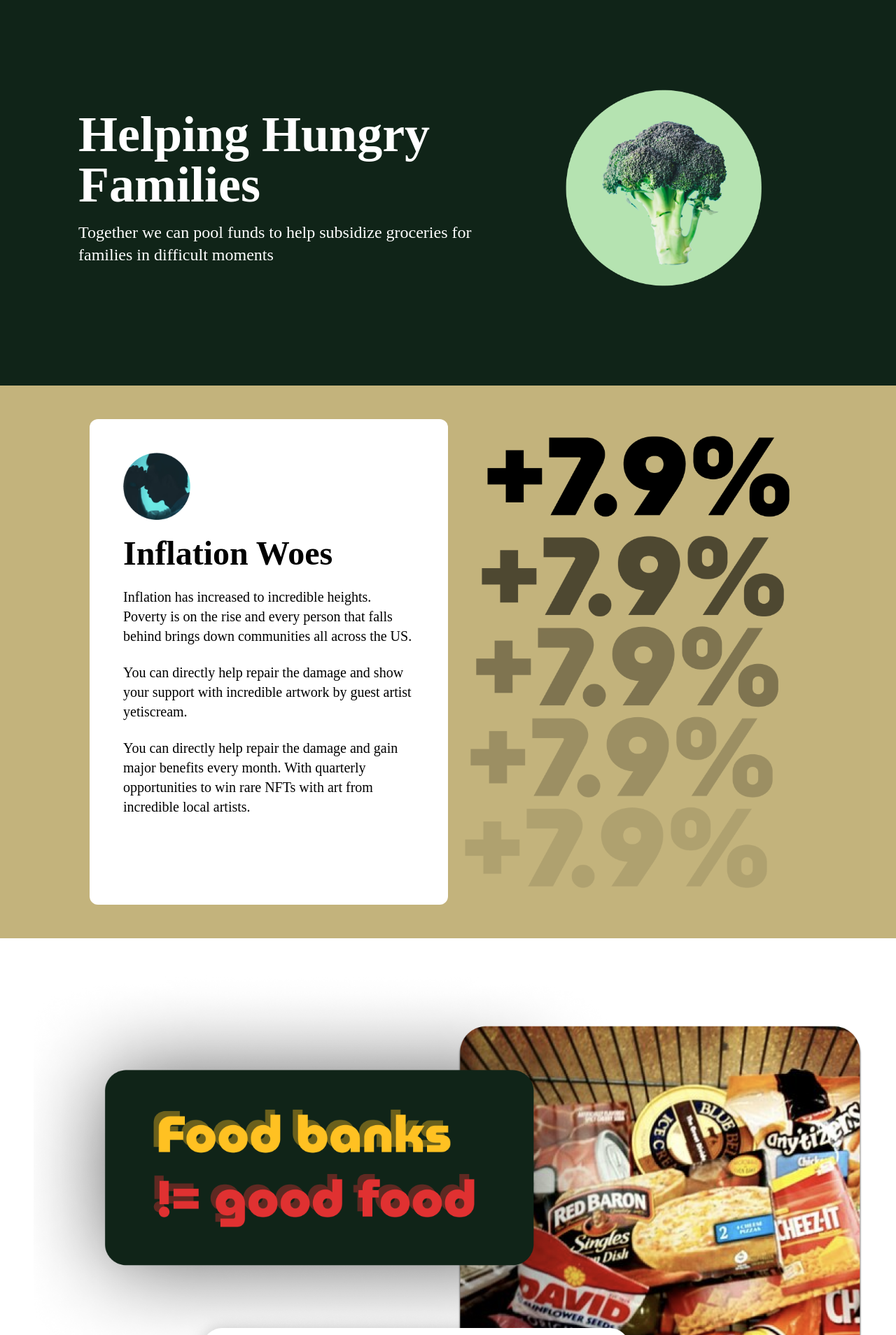
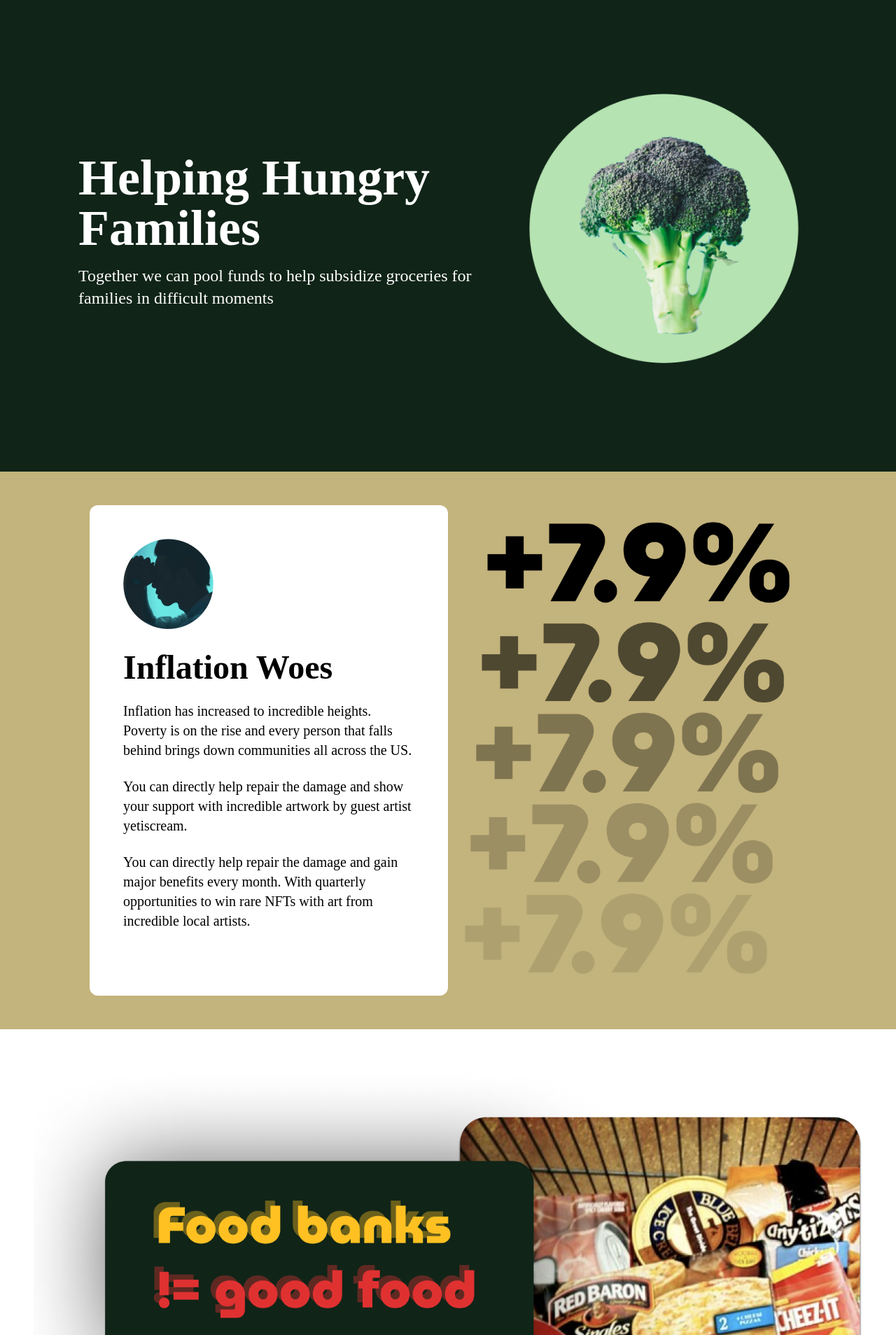
Before and after one commit to fsalcedo55/greencrate, a Next.js app: page / in a window 1280 px wide. Shown: the part 72-1980 px from the top of the page at 70% size. Built offline with nearby package versions, Linux system fonts and the light colour scheme; a web font is replaced by a local one.

Commit message:
Fix syntax errors

```diff
--- a/pages/form.js
+++ b/pages/form.js
@@ -53,7 +53,7 @@
             placeholder="$"
           />
         </div>
-        <Link href="/walletconnect">
+        <Link href="/walletconnect" passHref>
           <button
             className="text-white border-0 py-2 px-8 focus:outline-none bg-[#DD6C03] rounded text-lg"
             onSubmit={handleApply}
--- a/pages/index.js
+++ b/pages/index.js
@@ -3,8 +3,13 @@
 import Hero from "./Hero";
 import FoodBank from "../components/FoodBank";
 import Image from "next/image";
+import brocPic from "../public/broc.png";
+import frustPic from "../public/frust.png";
+import percentPic from "../public/percent.png";
+import sec3Pic from "../public/sec3.png";
 import styles from "../styles/Home.module.css";
 import DiscountTiers from "../components/DiscountTiers";
+import Link from "next/link";
 // import DonorBenefits from "../components/DonorBenefits";
 // import Apply from "./Apply";
 
@@ -37,10 +42,8 @@
           <nav className="md:ml-auto flex flex-wrap items-center text-base justify-center">
             <a className="mr-5 text-white hover:text-gray-900"></a>
           </nav>
-          <a
-            href="/walletconnect"
-            className="inline-flex items-center bg-[#DD6C03] text-white border-0 py-3 px-6 focus:outline-none hover:bg-orange-200 rounded text-base mt-4 md:mt-0"
-          >
+          <Link href="/walletconnect">
+            <a className="inline-flex items-center bg-[#DD6C03] text-white border-0 py-3 px-6 focus:outline-none hover:bg-orange-200 rounded text-base mt-4 md:mt-0">
               Dapp
               <svg
                 fill="none"
@@ -54,6 +57,7 @@
                 <path d="M5 12h14M12 5l7 7-7 7"></path>
               </svg>
             </a>
+          </Link>
         </div>
       </header>
 
@@ -68,15 +72,15 @@
           </div>
         </div>
         <div className="w-5/12">
-          <img src="/broc.png" className="w-80 mx-auto" />
+          <Image src={brocPic} className="w-80 mx-auto" alt="brocoli" />
         </div>
       </section>
       <section className="bg-[#C3B37C] p-12">
         <div className="max-w-5xl mx-auto flex h-full">
           <div className="w-1/2">
             <div className="bg-white rounded-xl h-full p-12">
-              <img src="/frust.png" className="w-24" />
-              <div class="text-5xl font-bold mt-6">Inflation Woes</div>
+              <Image src={frustPic} className="w-24" alt="frust-pic" />
+              <div className="text-5xl font-bold mt-6">Inflation Woes</div>
               <div className="mt-6 text-xl">
                 <p>
                   Inflation has increased to incredible heights. Poverty is on
@@ -96,12 +100,12 @@
             </div>
           </div>
           <div className="w-1/2 p-6">
-            <img src="/percent.png" />
+            <Image src={percentPic} alt="percent-pic" />
           </div>
         </div>
       </section>
       <section className="p-12 bg-white">
-        <img src="/sec3.png" />
+        <Image src={sec3Pic} alt="sec3-pic" />
       </section>
       <section className="bg-gradient-to-r from-[#A1CCB2] to-[#3F845B]">
         <DiscountTiers />
```
Lines whose indentation alone changed are shown as unchanged.
